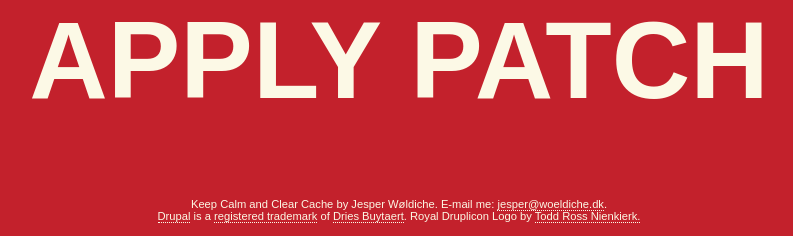
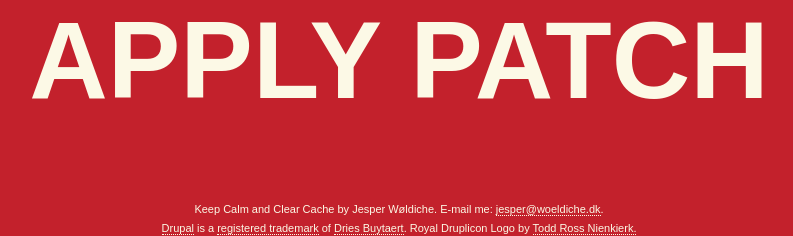
Before and after one commit to woeldiche/keep-calm, a PHP site: page / in a window 1280 px wide. Shown: the part 596-832 px from the top of the page, without its empty margins (241-1034 px from the left). Run offline with PHP 8.4, Linux system fonts and the light colour scheme; some libraries are stand-ins or nearby versions.

Commit message:
updated footer styling

```diff
--- a/css/style.css
+++ b/css/style.css
@@ -20,7 +20,8 @@ body{color:#fcf9e6;font-family:'p22-underground-n6','p22-underground',sans-serif
 a,a:link,a:visited{text-decoration:none;color:#fcf9e6;margin-bottom:-1px;border-bottom:1px dotted #fcf9e6;}
 a:hover,a:active{border-bottom:none;margin-bottom:0;}
 a:focus{outline-color:#fcf9e6;}
-footer{font-size:70%;font-family:arial,sans-serif;font-weight:300;}
+footer{font-size:11px;line-height:15px;font-family:arial,sans-serif;font-weight:300;}
+footer p{margin-top:4px;}
 html,body{background:#c3212c;color:#fcf9e6;}
 body{margin:0 20%;-webkit-transition:0.3s ease-in;-moz-transition:0.3s ease-in;-o-transition:0.3s ease-in;-ms-transition:0.3s ease-in;transition:0.3s ease-in;}
 .logo{text-align:center;display:block;margin:2em auto 3em;width:16.875em;height:auto;-webkit-transition:0.3s ease-in;-moz-transition:0.3s ease-in;-o-transition:0.3s ease-in;-ms-transition:0.3s ease-in;transition:0.3s ease-in;}
--- a/less/keepcalm.typography.less
+++ b/less/keepcalm.typography.less
@@ -45,7 +45,12 @@ a:focus {
 }
 
 footer {
-  font-size: 70%;
+  font-size: 11px;
+  line-height: 15px;
   font-family: arial, sans-serif;
   font-weight: 300;
 }
+
+footer p {
+  margin-top: 4px;
+}
```
